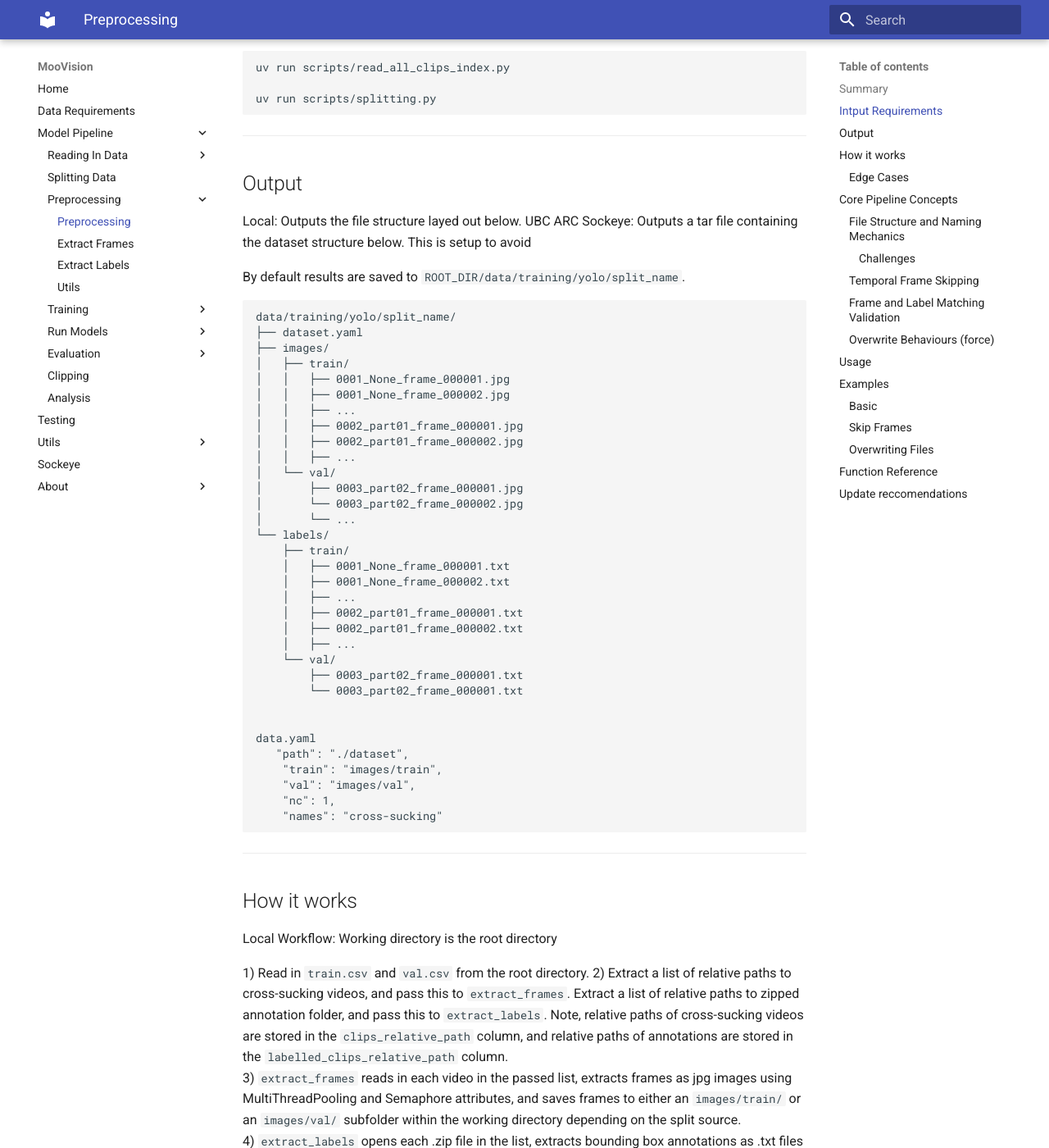
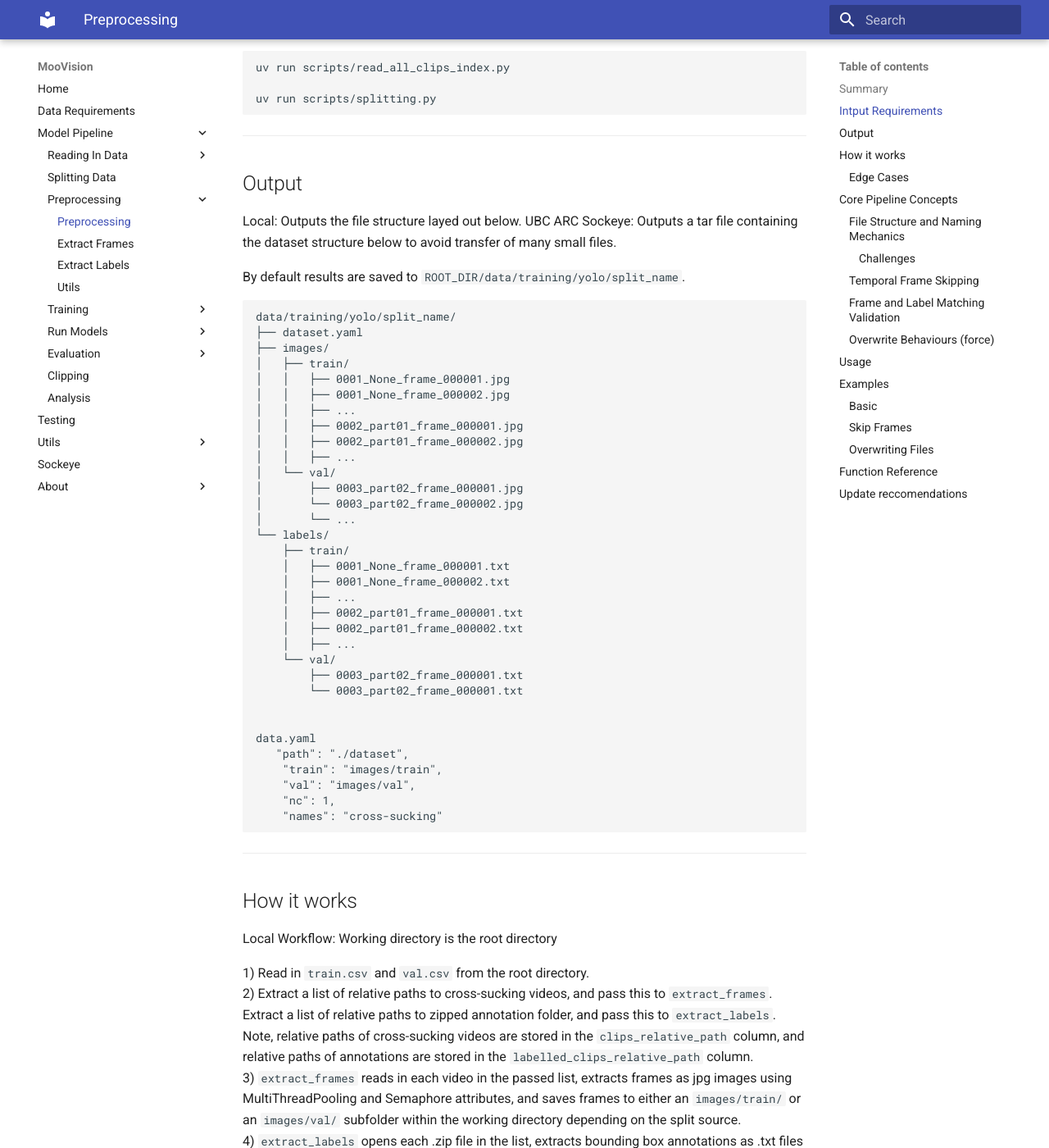
Before and after one commit to UBC-AWP/mooVision, an MkDocs documentation site: the page built from docs/Pipeline/03_preprocessing/preprocessing.md, in a window 1280 px wide and 1400 px high, scrolled down 1503 px. Shown: the whole window at 82% size. Built offline with MkDocs 1.6.1 and Material for MkDocs 9.7.7, drawn with Linux system fonts in a browser that asks for light colours; some of the changed text lies outside the part shown.

```diff
--- a/docs/Pipeline/03_preprocessing/preprocessing.md
+++ b/docs/Pipeline/03_preprocessing/preprocessing.md
@@ -55,7 +55,7 @@ uv run scripts/splitting.py
 ## Output
 
 Local: Outputs the file structure layed out below.
-UBC ARC Sockeye: Outputs a tar file containing the dataset structure below. This is setup to avoid
+UBC ARC Sockeye: Outputs a tar file containing the dataset structure below to avoid transfer of many small files.
 
 By default results are saved to `ROOT_DIR/data/training/yolo/split_name`.
 
```
Also changed, not shown: other parts of docs/Pipeline/03_preprocessing/preprocessing.md (+1 -1 lines), docs/Pipeline/01_read_data/schema.md (deleted, +0 -10 lines).
